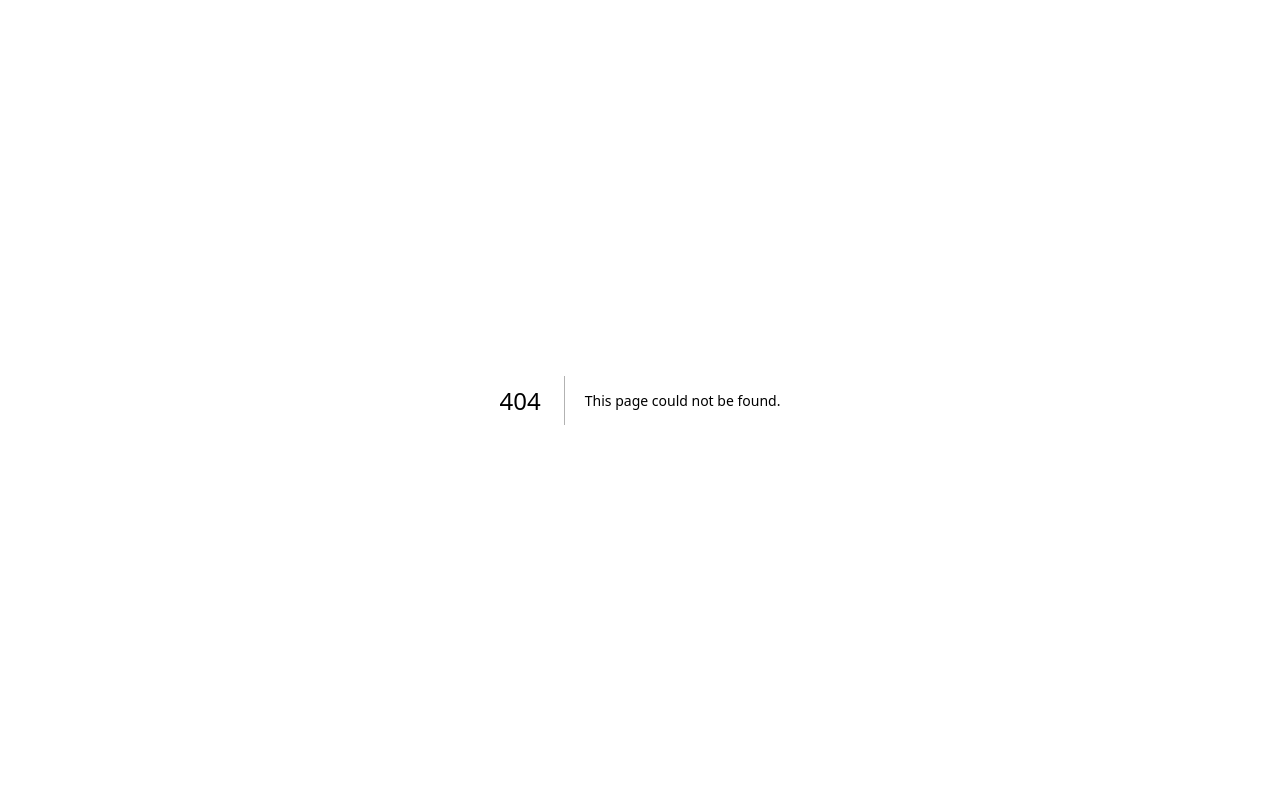
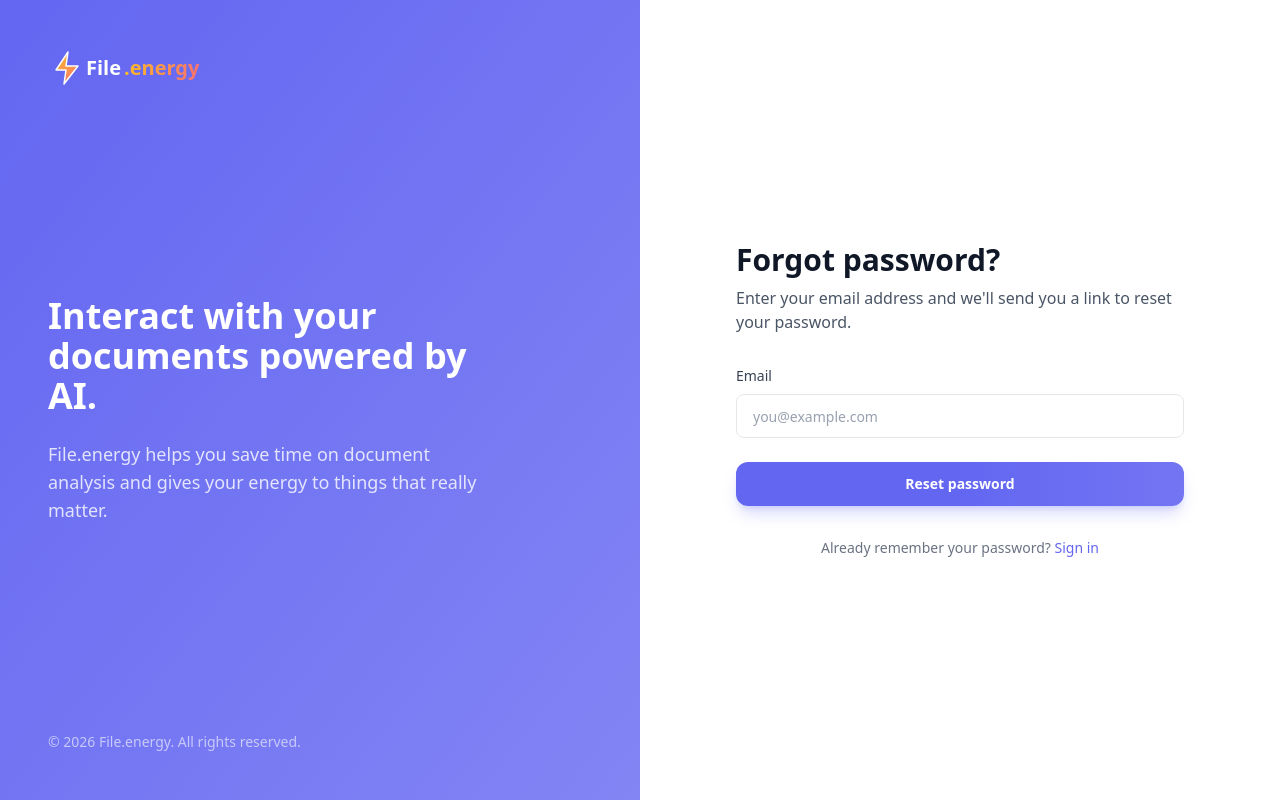
Before and after one commit to vitorsdevstuff/file-energy, a Next.js app: page /forgot-password in a window 1280 px wide. Before the commit this address had no page. Built offline with nearby package versions, Linux system fonts and the light colour scheme.

Commit message:
added a forgot-password page

```diff
--- /dev/null
+++ b/app/(auth)/forgot-password/page.tsx
@@ -0,0 +1,91 @@
+"use client";
+
+import { useState } from "react";
+import Link from "next/link";
+import { useForm } from "react-hook-form";
+import { zodResolver } from "@hookform/resolvers/zod";
+import { z } from "zod";
+import { Button } from "@/components/ui/button";
+import { Input } from "@/components/ui/input";
+import toast from "react-hot-toast";
+
+const forgotPasswordSchema = z.object({
+  email: z.string().email("Please enter a valid email"),
+});
+
+type ForgotPasswordForm = z.infer<typeof forgotPasswordSchema>;
+
+export default function ForgotPasswordPage() {
+  const [isLoading, setIsLoading] = useState(false);
+
+  const {
+    register,
+    handleSubmit,
+    formState: { errors },
+  } = useForm<ForgotPasswordForm>({
+    resolver: zodResolver(forgotPasswordSchema),
+  });
+
+  const onSubmit = async (data: ForgotPasswordForm) => {
+    setIsLoading(true);
+
+    try {
+      const response = await fetch("/api/auth/forgot-password", {
+        method: "POST",
+        headers: { "Content-Type": "application/json" },
+        body: JSON.stringify({
+          email: data.email,
+        }),
+      });
+
+      const result = await response.json();
+
+      if (!response.ok) {
+        toast.error(result.error || "Something went wrong. Please try again.");
+        return;
+      }
+
+      toast.success("If an account exists with this email, a reset link has been sent.");
+    } catch {
+      toast.error("Something went wrong. Please try again.");
+    } finally {
+      setIsLoading(false);
+    }
+  };
+
+  return (
+    <div>
+      <h2 className="mb-2 text-3xl font-bold text-gray-900 dark:text-white">
+        Forgot password?
+      </h2>
+      <p className="mb-8 text-gray-600 dark:text-gray-400">
+        Enter your email address and we&apos;ll send you a link to reset your password.
+      </p>
+
+      <form onSubmit={handleSubmit(onSubmit)} className="space-y-6">
+        <div>
+          <label className="mb-2 block text-sm font-medium text-gray-700 dark:text-gray-300">
+            Email
+          </label>
+          <Input
+            type="email"
+            placeholder="you@example.com"
+            {...register("email")}
+            error={errors.email?.message}
+          />
+        </div>
+
+        <Button type="submit" className="w-full" isLoading={isLoading}>
+          Reset password
+        </Button>
+      </form>
+
+      <p className="mt-8 text-center text-sm text-gray-500 dark:text-gray-400">
+        Already remember your password?{" "}
+        <Link href="/login" className="font-medium text-primary hover:underline">
+          Sign in
+        </Link>
+      </p>
+    </div>
+  );
+}
```
